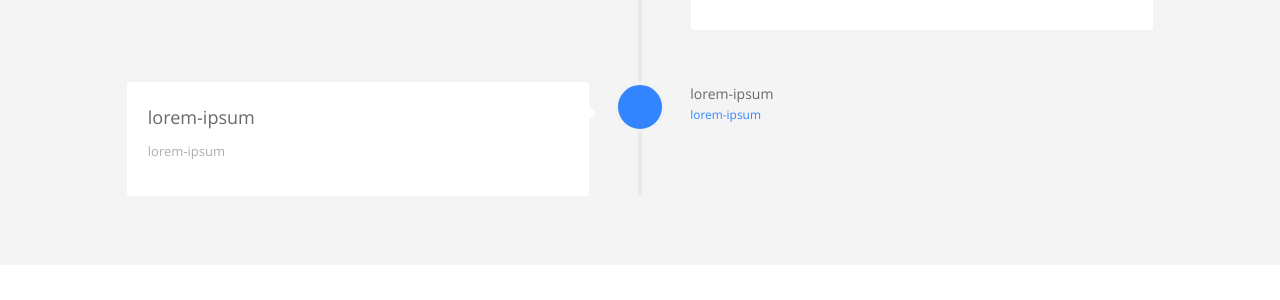
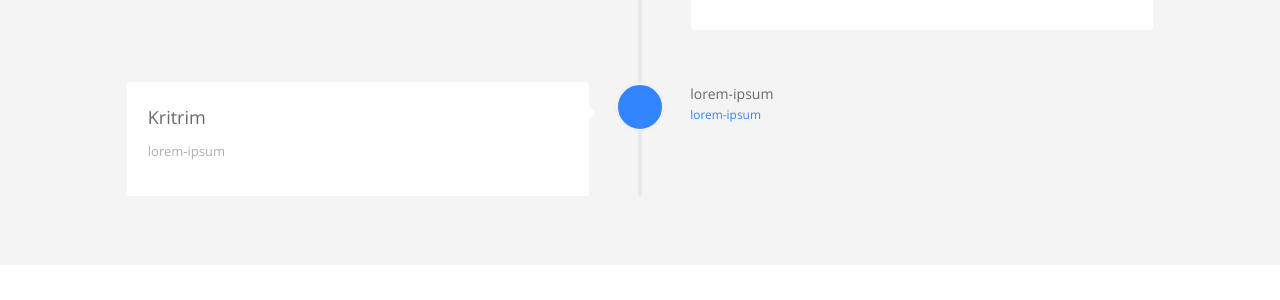
Before and after one commit to mounicarajput/modern-whale, a Jekyll site: the page built from index.html, in a window 1280 px wide and 900 px high, scrolled down 1169 px. Shown: the part 155-455 px from the top of the window. Built offline with Jekyll 4.4.1, drawn with Linux system fonts in a browser that asks for light colours.

Commit message:
careers.yml: updated detail in name

```diff
--- a/_data/index/careers.yml
+++ b/_data/index/careers.yml
@@ -27,7 +27,7 @@
   icon: fa-plus-square
   present: false
 - name:
-    detail: lorem-ipsum
+    detail: Kritrim
     i18n: lorem-ipsum
   desc:
     detail: lorem-ipsum
```
